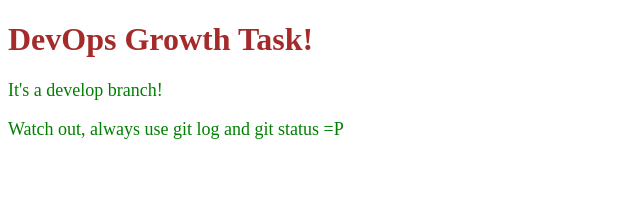
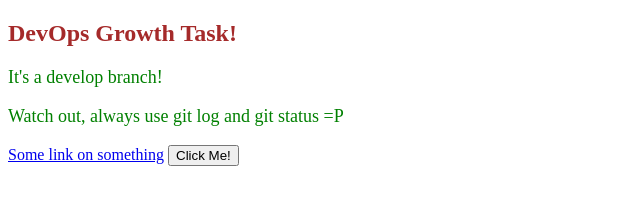
Before and after one commit to nalyvaykod/DevOps_Growth_Nalyvaiko, a plain HTML site: page index.html in a window 1280 px wide. Shown: the whole page, without its empty margins (0-640 px from the left). Drawn offline with Linux system fonts and the light colour scheme.

Commit message:
Modified index.html and added README.md

```diff
--- a/index.html
+++ b/index.html
@@ -7,8 +7,14 @@
     <link rel="stylesheet" href="style.css">
 </head>
 <body>
-    <h1>DevOps Growth Task!</h1>
-    <p>It's a develop branch!</p>
-    <p>Watch out, always use git log and git status =P</p>
+    <section>
+        <h1>DevOps Growth Task!</h1>
+        <p>It's a develop branch!</p>
+        <p>Watch out, always use git log and git status =P</p>
+    </section>
+
+    <a href="#">Some link on something</a>
+
+    <input type="button" value="Click Me!" />
 </body>
 </html>
```
Also changed, not shown: 1 other file.
